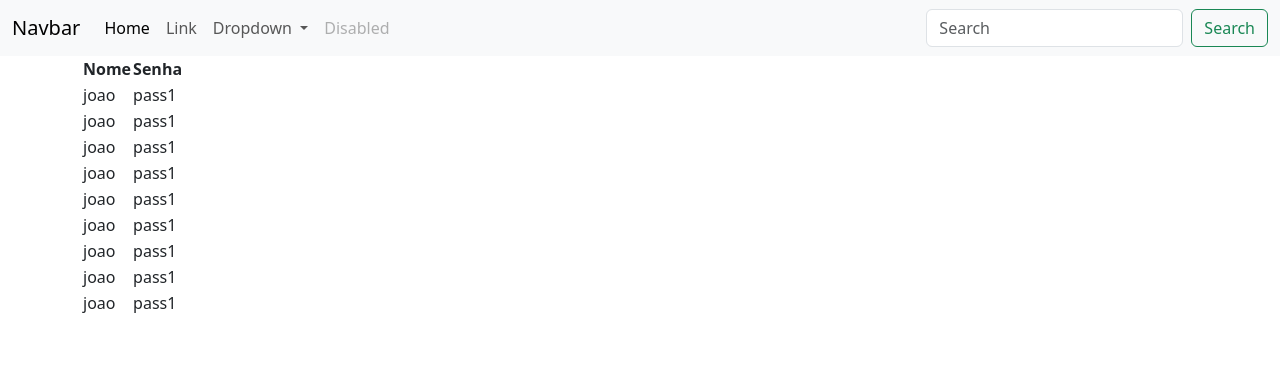
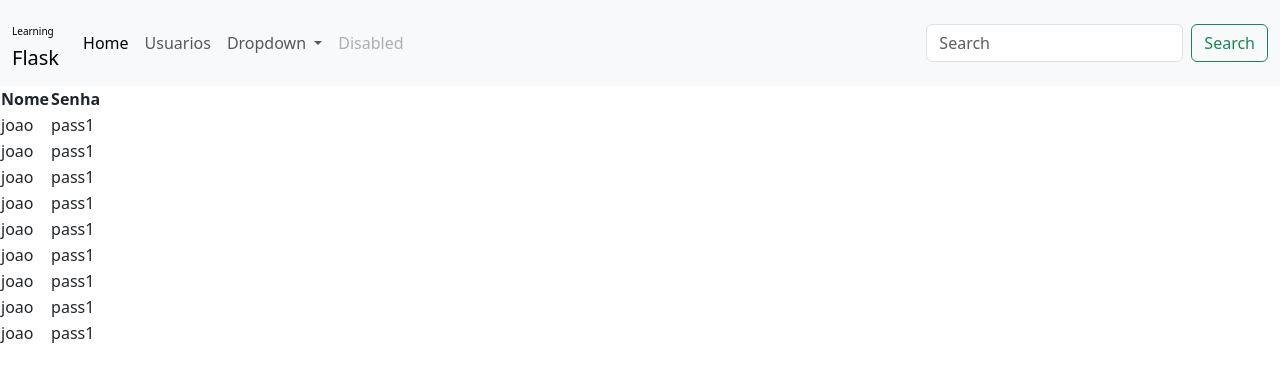
Before and after one commit to joaoepj/learning-flask, a Flask app: page /users in a window 1280 px wide. Shown: the top 382 px of the page. Run offline with Flask 3, Linux system fonts and the light colour scheme.

Commit message:
Add bootstrap and test some layout

```diff
--- a/templates/base.html
+++ b/templates/base.html
@@ -21,53 +21,10 @@
         }
     </style>
 <body>
-    <nav class="navbar navbar-expand-lg bg-body-tertiary">
-        <div class="container-fluid">
-            <a class="navbar-brand" href="#">Navbar</a>
-            <button class="navbar-toggler" type="button" data-bs-toggle="collapse" data-bs-target="#navbarSupportedContent"
-                aria-controls="navbarSupportedContent" aria-expanded="false" aria-label="Toggle navigation">
-                <span class="navbar-toggler-icon"></span>
-            </button>
-            <div class="collapse navbar-collapse" id="navbarSupportedContent">
-                <ul class="navbar-nav me-auto mb-2 mb-lg-0">
-                    <li class="nav-item">
-                        <a class="nav-link active" aria-current="page" href="#">Home</a>
-                    </li>
-                    <li class="nav-item">
-                        <a class="nav-link" href="#">Link</a>
-                    </li>
-                    <li class="nav-item dropdown">
-                        <a class="nav-link dropdown-toggle" href="#" role="button" data-bs-toggle="dropdown"
-                            aria-expanded="false">
-                            Dropdown
-                        </a>
-                        <ul class="dropdown-menu">
-                            <li><a class="dropdown-item" href="#">Action</a></li>
-                            <li><a class="dropdown-item" href="#">Another action</a></li>
-                            <li>
-                                <hr class="dropdown-divider" />
-                            </li>
-                            <li>
-                                <a class="dropdown-item" href="#">Something else here</a>
-                            </li>
-                        </ul>
-                    </li>
-                    <li class="nav-item">
-                        <a class="nav-link disabled">Disabled</a>
-                    </li>
-                </ul>
-                <form class="d-flex" role="search">
-                    <input class="form-control me-2" type="search" placeholder="Search" aria-label="Search" />
-                    <button class="btn btn-outline-success" type="submit">
-                        Search
-                    </button>
-                </form>
-            </div>
-        </div>
-    </nav>
-    <div class="container">
-        {% block content %}{% endblock %}
-    </div>
+    <header class="site-header">
+        {%include "layout.html" %}
+    </header>
+    {% block content %}{% endblock %}
     <script src="https://cdn.jsdelivr.net/npm/bootstrap@5.3.0/dist/js/bootstrap.bundle.min.js"
         integrity="sha384-geWF76RCwLtnZ8qwWowPQNguL3RmwHVBC9FhGdlKrxdiJJigb/j/68SIy3Te4Bkz"
         crossorigin="anonymous"></script>
--- a/templates/layout.html
+++ b/templates/layout.html
@@ -1,9 +1,6 @@
-{% extends "base.html" %}
-
-
 <nav class="navbar navbar-expand-lg bg-body-tertiary">
     <div class="container-fluid">
-        <a class="navbar-brand" href="#">Navbar</a>
+        <a class="navbar-brand" href="#"><span style="font-size: x-small;">Learning</span><br>Flask</a>
         <button class="navbar-toggler" type="button" data-bs-toggle="collapse" data-bs-target="#navbarSupportedContent"
             aria-controls="navbarSupportedContent" aria-expanded="false" aria-label="Toggle navigation">
             <span class="navbar-toggler-icon"></span>
@@ -11,10 +8,10 @@
         <div class="collapse navbar-collapse" id="navbarSupportedContent">
             <ul class="navbar-nav me-auto mb-2 mb-lg-0">
                 <li class="nav-item">
-                    <a class="nav-link active" aria-current="page" href="#">Home</a>
+                    <a class="nav-link active" aria-current="page" href="/">Home</a>
                 </li>
                 <li class="nav-item">
-                    <a class="nav-link" href="#">Link</a>
+                    <a class="nav-link" href="/users">Usuarios</a>
                 </li>
                 <li class="nav-item dropdown">
                     <a class="nav-link dropdown-toggle" href="#" role="button" data-bs-toggle="dropdown"
@@ -45,4 +42,3 @@
         </div>
     </div>
 </nav>
-{% block content %} {% endblock %}
```
Also changed, not shown: templates/index.html (+4 -7 lines), database.db.
